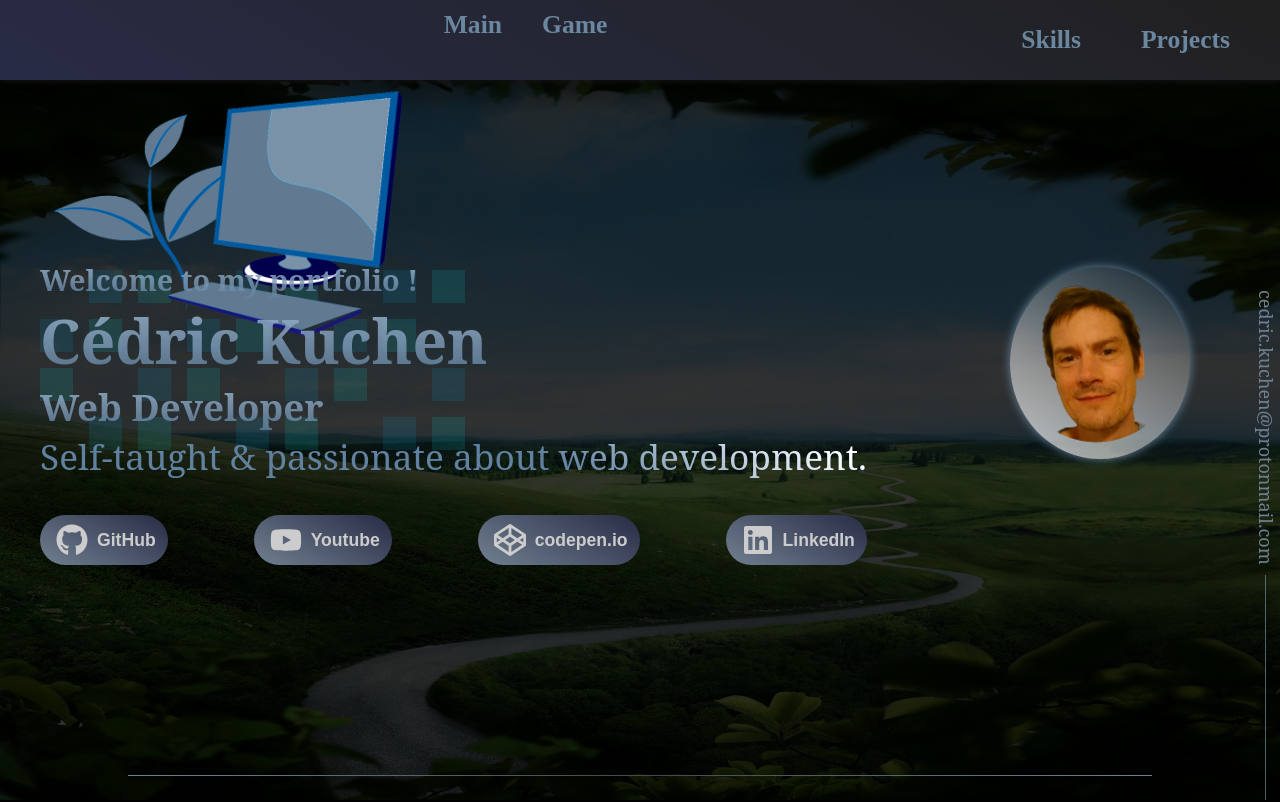
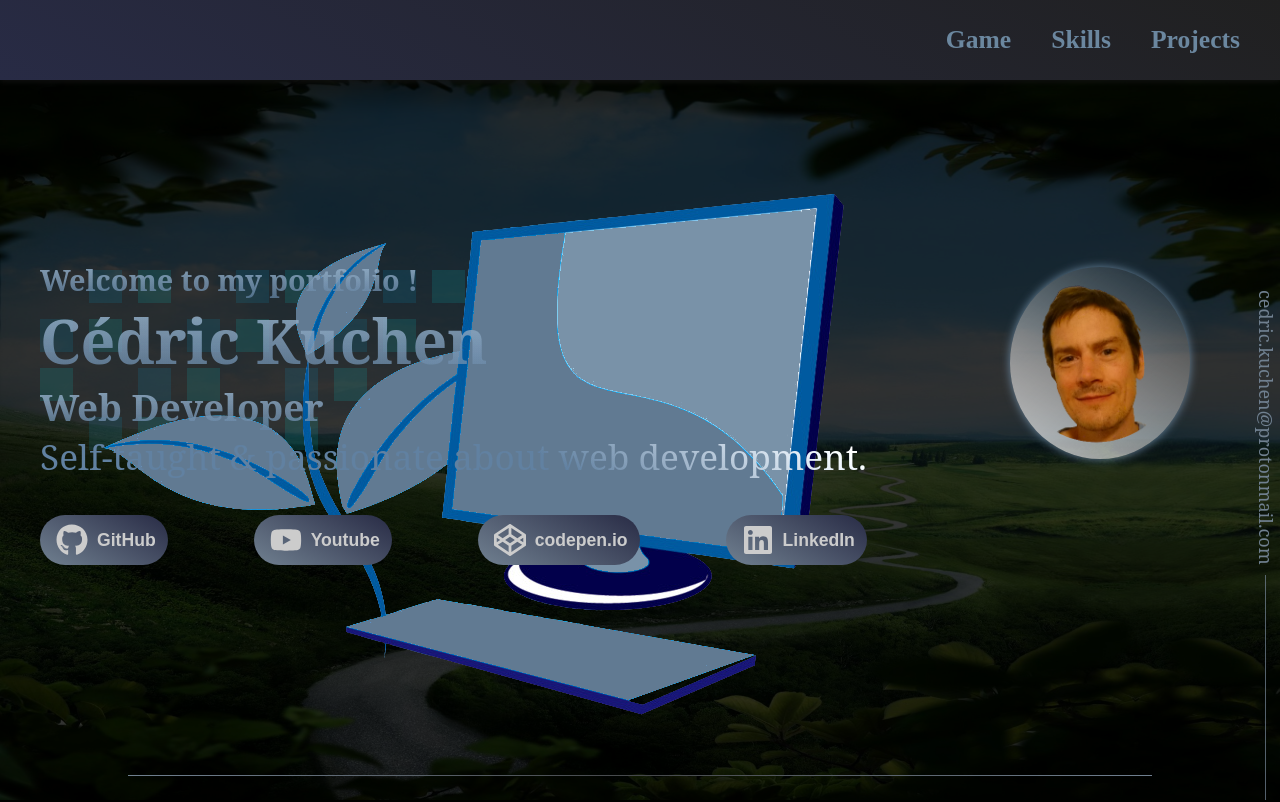
Before and after one commit to TLRKiliann/last-portfolio, a Next.js app in the folder my-app/: page / in a window 1280 px wide. Shown: the top 802 px of the page. Built offline with nearby package versions, Linux system fonts and the light colour scheme.

Commit message:
menu has changed

```diff
--- a/my-app/app/components/navbar.tsx
+++ b/my-app/app/components/navbar.tsx
@@ -1,9 +1,17 @@
+"use client";
+
 import { JSX } from 'react';
 import Link from 'next/link';
+import { usePathname } from 'next/navigation';
 import Image from 'next/image';
 import style from '@/styles/navbar.module.scss';
 
 const Navbar = (): JSX.Element => {
+
+  const pathname: string = usePathname();
+  const isMainPage: boolean = pathname === "/";
+  const isGamePage: boolean = pathname === "/game";
+
   return (
     <>
       <nav className={style.navbar}>
@@ -18,10 +26,15 @@ const Navbar = (): JSX.Element => {
           />
         </div>
 
-        <Link href="/">Main</Link>
+        <ul className={style.ul}>
+          <li className={style.li}>
+            {!isMainPage && (<Link href="/">Main</Link>)}
+          </li>
+          {!isGamePage && (
+            <>
+              <li className={style.li}>
                 <Link href="/game">Game</Link>
-
-        <ul className={style.ul}>
+              </li>
               <li className={style.li}>
                 <a href="#linkskills" className={style.link}>
                   Skills
@@ -32,7 +45,10 @@ const Navbar = (): JSX.Element => {
                   Projects
                 </a>
               </li>
+            </>
+          )}
         </ul>
+
       </nav>
     </>
   )
--- a/my-app/styles/navbar.module.scss
+++ b/my-app/styles/navbar.module.scss
@@ -2,36 +2,37 @@
 @use 'colors.scss';
 
 .navbar {
+  width: auto;
   height: 80px;
   display: flex;
   background: linear-gradient(30deg, colors.$bg_color2, colors.$black_color);
   box-shadow: 0px 0px 7px colors.$bg_color;
   .image {
+    width: 20%;
     margin: auto;
-    margin-left: 10px;
     display: flex;
     align-items: center;
-    border-radius: 10%;
     .img {
       display: flex;
-      width: 100%;
+      width: auto;
       height: auto;
+      margin-left: 10px;
       object-fit: cover;
       border-radius: 10%;
-    }
+      }
   }
   .ul {
-    width: 100%;
+    width: 80%;
     display: flex;
     align-items: center;
     justify-content: right;
     .li {
       list-style: none;
-      padding: 10px 0px;
-    }
+      padding: 10px 0;
+      }
   }
   .li, a {
-    margin: 0px;
+    margin: 0;
     margin-right: 20px;
     text-decoration: none;
     font-family: fonts.$akayakanadaka_font;
@@ -39,7 +40,6 @@
     font-weight: 600;
     color: colors.$middleslateblue;
     filter: contrast(100%);
-    padding: 10px;
     transition: transform ease-in-out 0.1s;
     &:hover {
       transform: scale(1.1);
```
Lines whose indentation alone changed are shown as unchanged.
